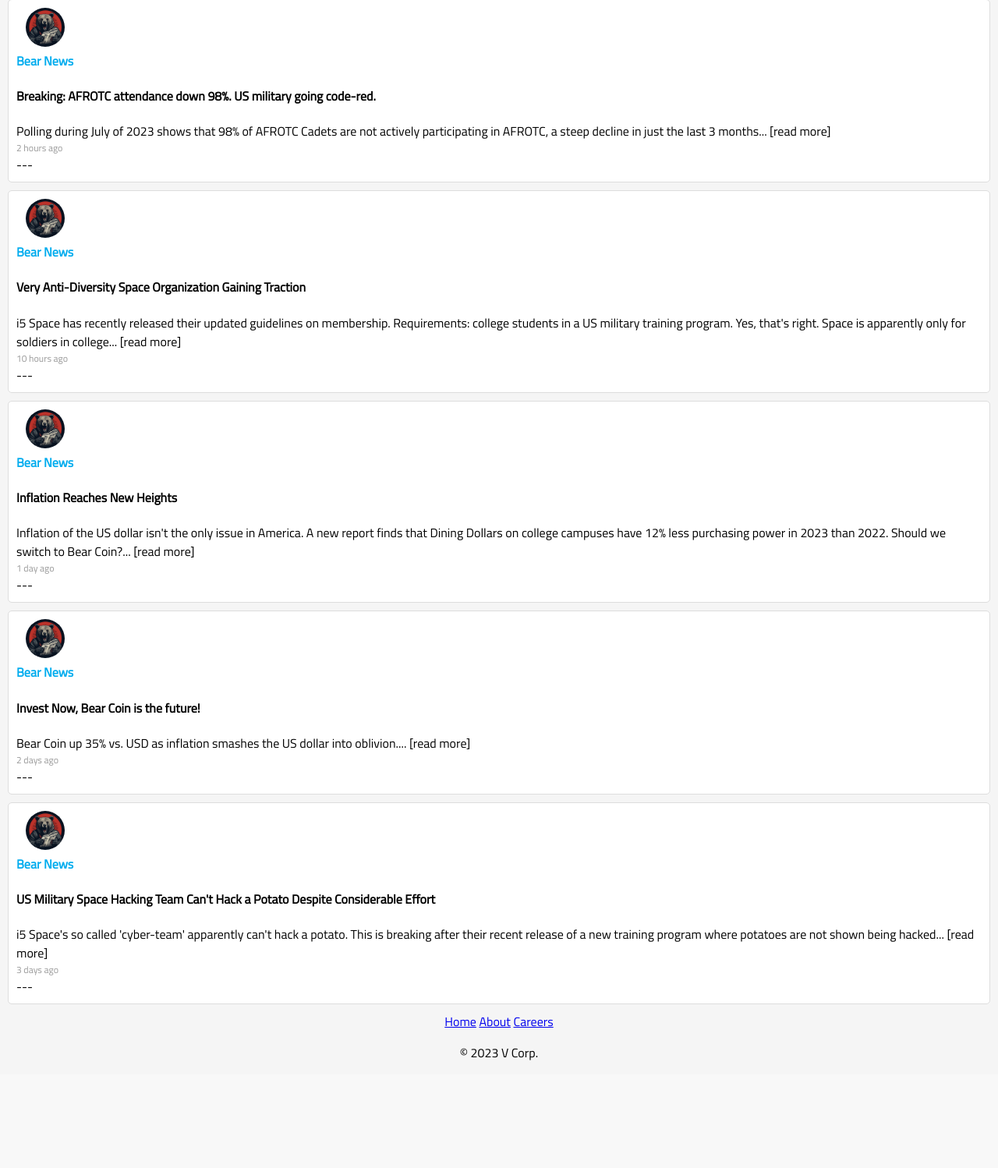
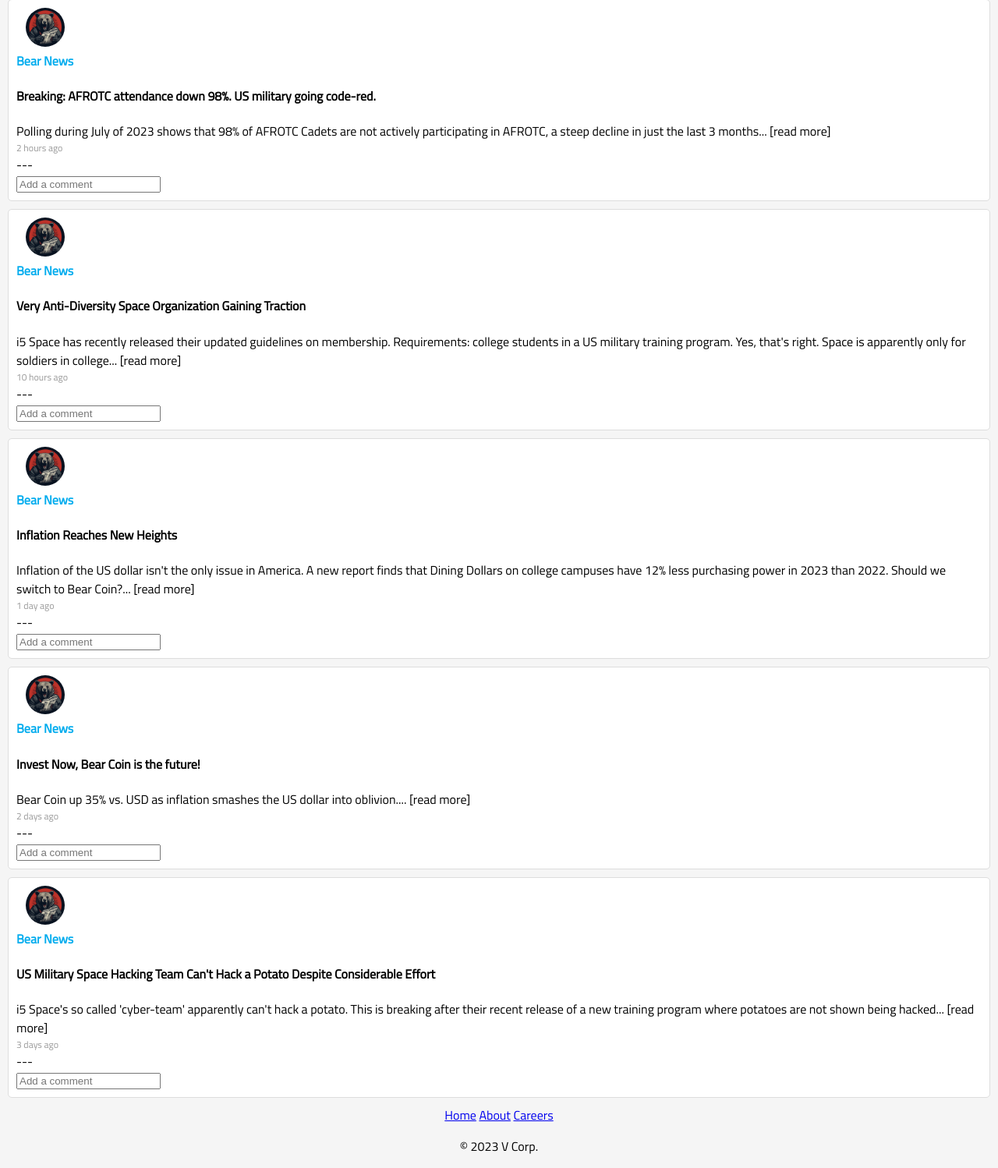
Before and after one commit to CyberTrainingExercise/Glowing-Violin, a PHP site: page / in a window 1280 px wide. Shown: the part 514-2012 px from the top of the page at 78% size. Before the commit the page ends 1874 px from the top, so only its background shows below. Run offline with PHP 8.4, Linux system fonts and the light colour scheme.

Commit message:
add comment buttons and backend work

```diff
--- a/index.html
+++ b/index.php
@@ -1,3 +1,6 @@
+<?php
+    $flaskPoint = ''
+?>
 <!DOCTYPE html>
 <html lang="en">
 <head>
@@ -86,6 +89,9 @@
         <div class="comments" id="comments1">
             <!-- Comments will be dynamically added here using JavaScript -->
         </div>
+        <div class="commentbox" id="commentbox1">
+            <input type="comment" placeholder="Add a comment" name="post1comment">
+        </div>
     </div>
     <div class="post" id="post2">
         <div style="display: inline-table; text-align: center;">
@@ -96,8 +102,11 @@
         <p>i5 Space has recently released their updated guidelines on membership. Requirements: college students in a US military training program. Yes, that's right. Space is apparently only for soldiers in college... [read more]</p>
         <p class="timestamp">10 hours ago</p>
         <p>---</p>
-        <div class="comments" id="comments1">
+        <div class="comments" id="comments2">
             <!-- Comments will be dynamically added here using JavaScript -->
+        </div>
+        <div class="commentbox" id="commentbox2">
+            <input type="comment" placeholder="Add a comment" name="post2comment">
         </div>
     </div>
     <div class="post" id="post3">
@@ -112,6 +121,9 @@
         <div class="comments" id="comments1">
             <!-- Comments will be dynamically added here using JavaScript -->
         </div>
+        <div class="commentbox" id="commentbox3">
+            <input type="comment" placeholder="Add a comment" name="post3comment">
+        </div>
     </div>
     <div class="post" id="post4">
         <div style="display: inline-table; text-align: center;">
@@ -124,6 +136,9 @@
         <p>---</p>
         <div class="comments" id="comments1">
             <!-- Comments will be dynamically added here using JavaScript -->
+        </div>
+        <div class="commentbox" id="commentbox4">
+            <input type="comment" placeholder="Add a comment" name="post4comment">
         </div>
     </div>
     <div class="post" id="post5">
@@ -138,8 +153,14 @@
         <div class="comments" id="comments1">
             <!-- Comments will be dynamically added here using JavaScript -->
         </div>
+        <div class="commentbox" id="commentbox5">
+            <input type="comment" placeholder="Add a comment" name="post5comment">
+        </div>
     </div>
     <!-- More posts can be added here -->
+    <script>
+        fetchComments(1);
+    </script>
 
     <script async="async">
         // Simulated comments data
@@ -185,10 +206,24 @@
             return `
                 <div class="comment">
                     <p class="username">${comment.username}</p>
-                    <p>${comment.text}</p>
-                    <p class="timestamp">${comment.timestamp}</p>
+                    <p>${comment.content}</p>
                 </div>
             `;
+        }
+        function fetchComments(postId){
+            fetch('commentfetch.php?post_id='+postId)
+                .then(response => response.json())
+                .then(comments => {
+                    const commentsContainer = document.getElementById('comments'+postId);
+                    commentsContainer.innerHTML = '';
+
+                    comments.forEach(comment => {
+                        commentsContainer.innerHTML += generateComment(comment);
+                    });
+                })
+                .catch(error => {
+                    console.error("Error fetching comments:", error);
+                });
         }
 
         // Function to populate comments
--- /dev/null
+++ b/packages.txt
@@ -0,0 +1,3 @@
+pandas
+mysql-connector-python
+flask
--- /dev/null
+++ b/test.js
@@ -0,0 +1,6 @@
+import fetch from 'node-fetch'
+globalThis.fetch = fetch
+
+fetch('commentfetch.php')
+    .then(response => response.json());
+console.log(response);
```
Also changed, not shown: commentfetch.php (added, +27 -0 lines), login.php (+19 -4 lines), 1 other file.
